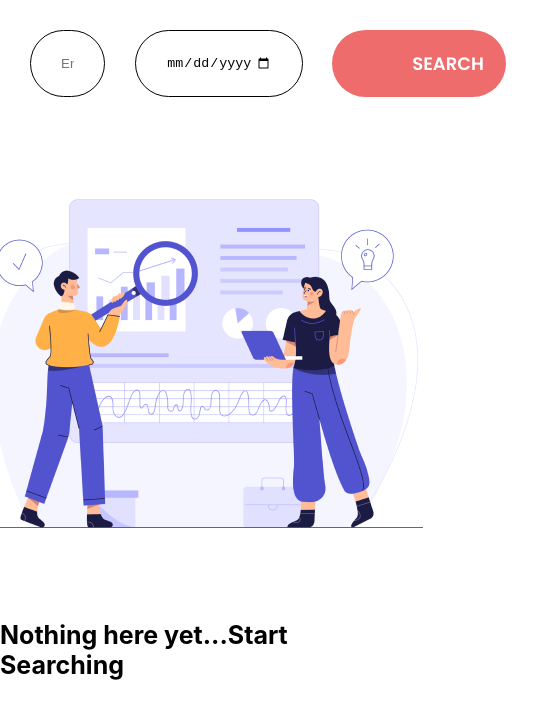
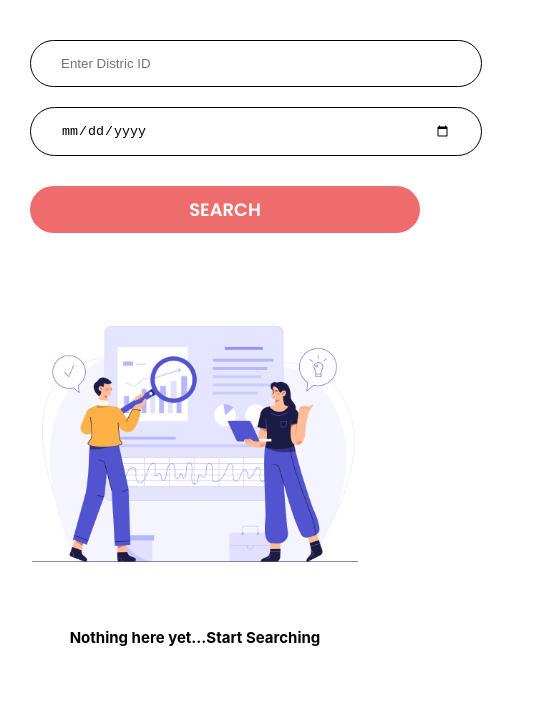
Before and after one commit to priyanka-gh/cowin, a React (Create React App) app: page /district in a window 390 px wide. Shown: the top 718 px of the page, 535 px wide, since content can reach past the window. Built offline with nearby package versions, Linux system fonts and the light colour scheme.

Commit message:
responsive

```diff
--- a/src/App.css
+++ b/src/App.css
@@ -12,7 +12,7 @@
 
 
 .app  img{
-  width: 50rem;
+  width: 80%;
 }
 
 .btn button{
@@ -38,3 +38,103 @@ a{
   color: white;
   text-decoration: none;
 }
+
+
+@media  (max-width: 600px) {
+
+  .app{
+    background-color: #3A389C;
+    height: 100vh;
+    width: 100%;
+  }
+
+
+  .app  img{
+    width: 60%;
+  }
+
+  .btn button{
+    border: none;
+    border-radius: 5rem;
+    outline: none;
+    padding: 2rem 5rem;
+    color: white;
+    font-family: 'Poppins',sans-serif;
+    font-weight: 600;
+    text-decoration: none;
+    display: block;
+    margin: auto auto;
+  }
+}
+/*
+
+@import url('https://fonts.googleapis.com/css2?family=Poppins:wght@200;300;400;500;600;700;800&display=swap');
+.app{
+  background-color: #3A389C;
+  height: 100vh;
+  width: 100%;
+}
+
+
+.app  img{
+  width: 50%;
+  margin: auto;
+  display: block;
+  justify-content: center;
+  align-items: center;
+}
+
+.btn button{
+  background-color: #EE6C6B;
+  display: block;
+  border: none;
+  border-radius: 5rem;
+  outline: none;
+  padding: 2rem 8rem;
+  color: white;
+  font-family: 'Poppins',sans-serif;
+  font-weight: 600;
+  text-decoration: none;
+  margin: auto auto;
+}
+
+.btn button:hover{
+  cursor: pointer;
+  transform: scale(1.05);
+}
+
+a{
+  color: white;
+  text-decoration: none;
+}
+
+@media  (min-width: 700px) {
+  .app{
+    background-color: #3A389C;
+    height: 100vh;
+    display: flex;
+    align-items: center;
+    justify-content: center;
+    width: 100%;
+    flex-direction: column;
+    flex-wrap: wrap;
+  }
+
+  .btn button{
+    background-color: #EE6C6B;
+    display: inline;
+    border: none;
+    border-radius: 5rem;
+    outline: none;
+    padding: 2rem 8rem;
+    color: white;
+    font-family: 'Poppins',sans-serif;
+    font-weight: 600;
+    text-decoration: none;
+
+  }
+
+  .app  img{
+    width: 50rem;
+  }
+} */
--- a/src/Components/DataRow/DataRow.css
+++ b/src/Components/DataRow/DataRow.css
@@ -1,11 +1,11 @@
 .dataRow{
     display: flex;
     flex-direction: column;
-    text-align: center;
     box-shadow: 3px 4px 7px 3px rgba(0, 0, 0, 0.25);
     border-radius: 35px;
     padding: 2rem 3rem;
     margin: 3rem 3rem;
+    justify-content: space-between;
 }
 
 .colName{
@@ -13,7 +13,7 @@
     margin: 1rem 0;
     font-family: 'Poppins',sans-serif;
     font-weight: 600;
-    font-size: 2rem;
+    font-size: 1.5rem;
 }
 
 .content{
@@ -22,12 +22,9 @@
     font-family: 'Poppins',sans-serif;
     font-weight: 400;
     font-size: 1.5rem;
+    text-align: right;
 }
 
-.content{
-    display: flex;
-    margin: 1rem 0;
-}
 .address{
     flex: 0.4;
 }
@@ -51,3 +48,43 @@
 .time{
     flex: 0.2;
 }
+
+@media screen and (max-width: 600px) {
+    .dataRow{
+        text-align: initial;
+        flex-direction: row;
+    }
+    .colName{
+        display: initial;
+    }
+    .content{
+        display: initial;
+        margin: 1.5rem 0;
+        font-family: 'Poppins',sans-serif;
+        font-weight: 400;
+        font-size: 1.5rem;
+    }
+    .address{
+        flex: 0.4 1;
+    }
+
+    .vaccine{
+        flex: 0.1 1;
+    }
+
+    .dose1{
+        flex: 0.1 1;
+    }
+
+    .dose2{
+        flex: 0.1 1;
+    }
+
+    .age{
+        flex: 0.1 1;
+    }
+
+    .time{
+        flex: 0.2 1;
+    }
+}
--- a/src/Components/District/District.css
+++ b/src/Components/District/District.css
@@ -49,3 +49,26 @@
 .empty h2{
     font-size: 2.5rem;
 }
+
+@media screen and (max-width: 600px) {
+    .header_container {
+        margin-top: 3rem;
+        display: block;
+        flex-direction: column;
+    }
+
+
+    .left {
+        width: 100%;
+        flex-direction: column;
+    }
+    .left >input{
+        width: 100%;
+        margin: 1rem 0;
+    }
+    .right button{
+        width: 100%;
+        padding: 1rem 4rem;
+        margin: 2rem 0;
+    }
+}
--- a/src/Components/Pincode/Pincode.css
+++ b/src/Components/Pincode/Pincode.css
@@ -49,3 +49,33 @@
 .empty h2{
     font-size: 2.5rem;
 }
+
+@media screen and (max-width: 600px) {
+    .header_container {
+        flex-direction: column;
+        padding: 0 3rem;
+    }
+
+    .left {
+        flex-direction: column;
+    }
+    .left input{
+        width: 100%;
+        margin: 1rem 0;
+    }
+
+    .right button{
+        width: 100%;
+        padding: 1rem 4rem;
+        margin: 2rem 0;
+    }
+
+    .empty h2{
+        font-size: 1.5rem;
+    }
+
+    .empty img{
+        width: 100%;
+    }
+
+}
--- a/src/Components/SelectionScreen/SelectionScreen.css
+++ b/src/Components/SelectionScreen/SelectionScreen.css
@@ -19,3 +19,62 @@ h1{
 .selectDistrict:hover, .selectPincode:hover{
     transform: scale(1.05);
 }
+
+@media  (max-width: 600px) {
+    .selectionScreen{
+        background-color: #3a389c;
+        height: 100vh;
+        color: white;
+        width: 100%;
+        display: block;
+
+    }
+    .selectionScreen img{
+        display: block;
+        margin: auto;
+        width: 50%;
+        padding-top: 28rem;
+    }
+}
+
+/*
+.selectionScreen{
+    background-color: #3a389c;
+    height: 100vh;
+    color: white;
+    width: 100%;
+}
+.selectionScreen img{
+    display: block;
+    margin: auto;
+    width: 50%;
+}
+
+h1{
+    margin-top: 2rem;
+    text-align: center;
+    padding-bottom: 4rem;
+}
+
+.selectDistrict, .selectPincode{
+    cursor: pointer;
+}
+
+.selectDistrict:hover, .selectPincode:hover{
+    transform: scale(1.05);
+}
+
+@media  (min-width: 700px) {
+
+    .selectionScreen{
+        background-color: #3a389c;
+        height: 100vh;
+        color: white;
+        display: flex;
+        align-items: center;
+        justify-content: space-around;
+    }
+
+
+}
+*/
```
